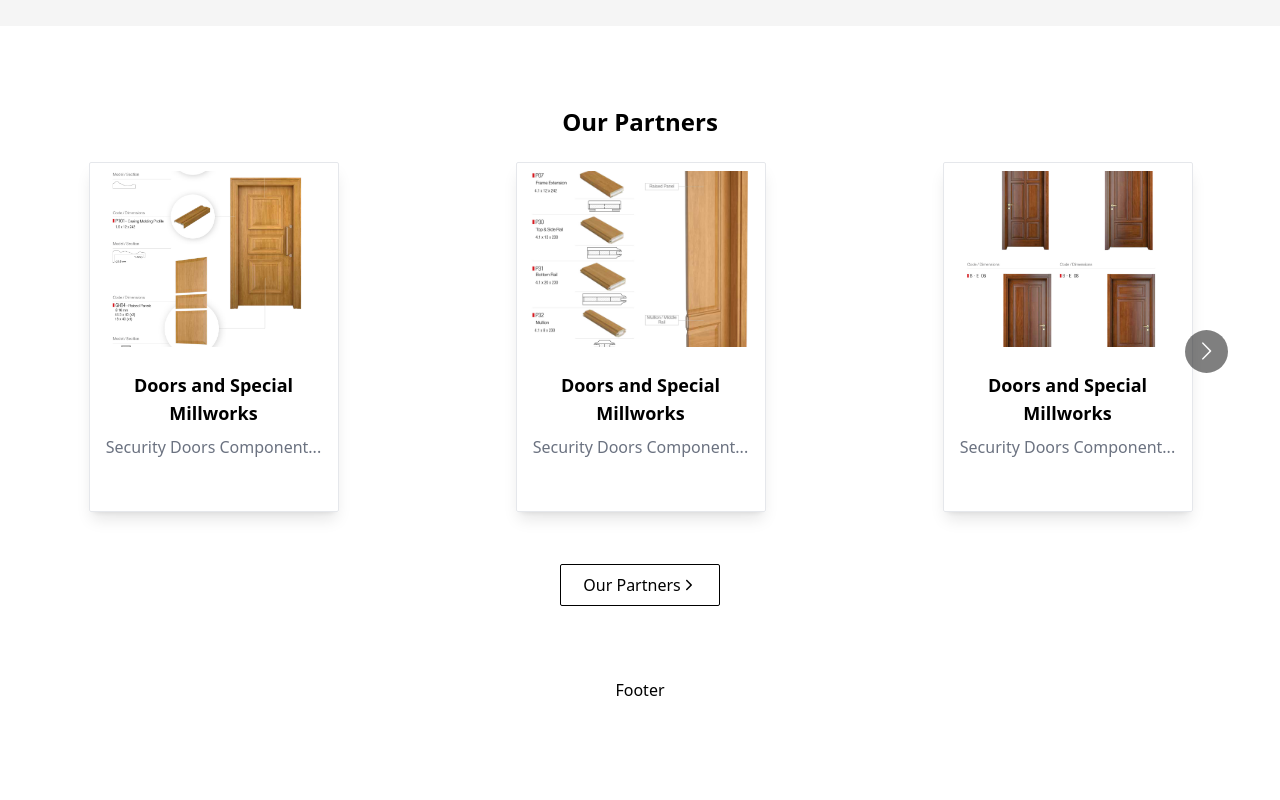
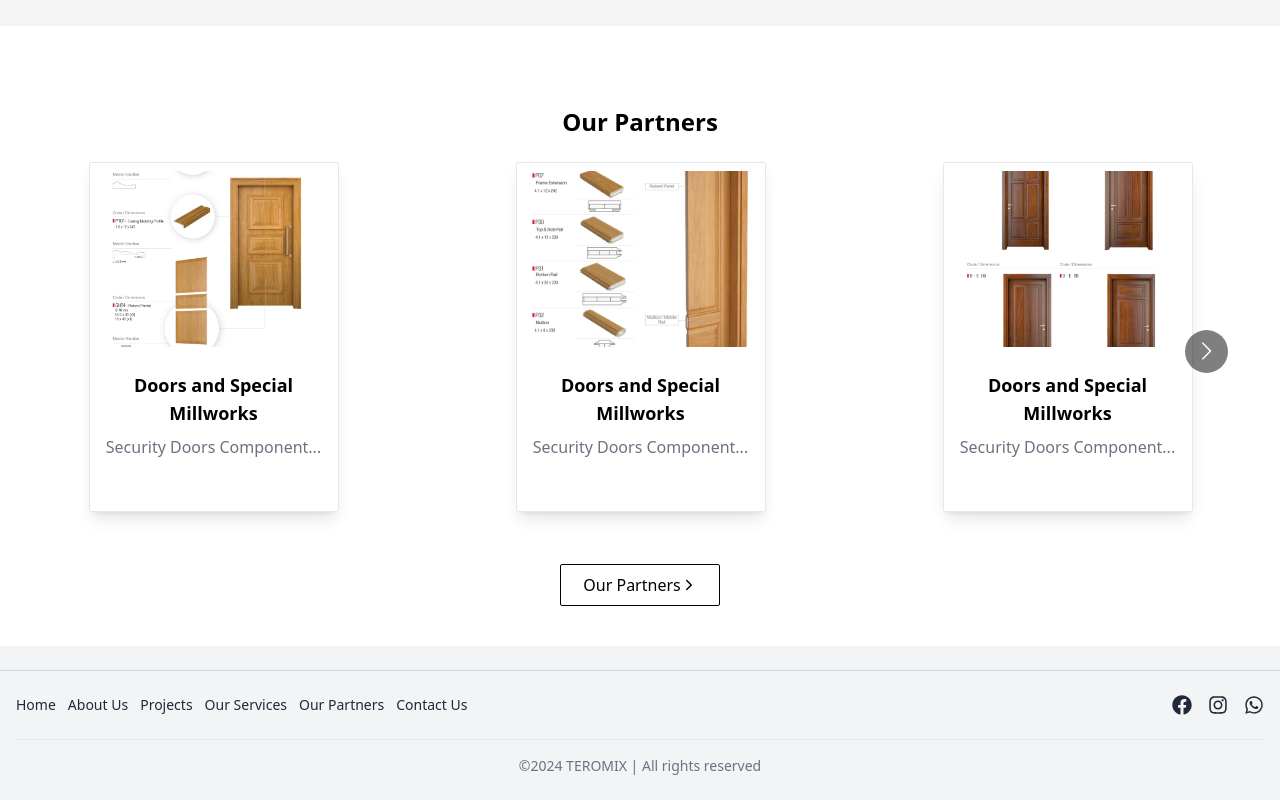
Before and after one commit to Mehdi-Jafarpour/teromix, a React (Create React App) app: page / in a window 1280 px wide. Shown: the part 3047-3847 px from the top of the page. Before the commit the page ends 3781 px from the top, so only its background shows below. Built offline with nearby package versions, Linux system fonts and the light colour scheme.

Commit message:
footer done

```diff
--- a/src/components/Footer.js
+++ b/src/components/Footer.js
@@ -1,13 +1,58 @@
+
+import React from 'react';
+import { Link } from 'react-router-dom';
+import { FaFacebook, FaInstagram, FaWhatsapp } from 'react-icons/fa';
+
+const Footer = () => {
+  return (
+    <footer className="bg-gray-100 py-6">
+
+      <div className="border-t border-gray-300 mb-6"></div>
+
+      <div className="container mx-auto px-4">
+        <div className="flex justify-center sm:justify-between items-center">
+
+            <nav className="hidden sm:flex space-x-3 text-sm">
+              <Link to="/" className="text-gray-800 hover:text-color1">
+                Home
+              </Link>
+              <Link to="/about" className="text-gray-800 hover:text-color1">
+                About Us
+              </Link>
+              <Link to="/projects" className="text-gray-800 hover:text-color1">
+                Projects
+              </Link>
+              <Link to="/services" className="text-gray-800 hover:text-color1">
+                Our Services
+              </Link>
+              <Link to="/partners" className="text-gray-800 hover:text-color1">
+                Our Partners
+              </Link>
+              <Link to="/contact" className="text-gray-800 hover:text-color1">
+                Contact Us
+              </Link>
+            </nav>
 
 
-function Footer() {
+            <div className="flex justify-center sm:justify-end space-x-4 mb-4 md:mb-0">
+              <a href="#" className="text-gray-800 hover:text-color1">
+                <FaFacebook size={20} />
+              </a>
+              <a href="#" className="text-gray-800 hover:text-color1">
+                <FaInstagram size={20} />
+              </a>
+              <a href="#" className="text-gray-800 hover:text-color1">
+                <FaWhatsapp size={20} />
+              </a>
+            </div>
+        </div>
+        <div className="border-t border-gray-200 mt-6 mb-4"></div>
+        <p className="text-center text-sm text-gray-500">
+          ©2024 TEROMIX | All rights reserved
+        </p>
+      </div>
+    </footer>
+  );
+};
 
-
-    return (
-      <section className="text-center p-8">
-        <h1>Footer</h1>
-      </section>
-    );
-  }
-
-  export default Footer;
+export default Footer;
```
